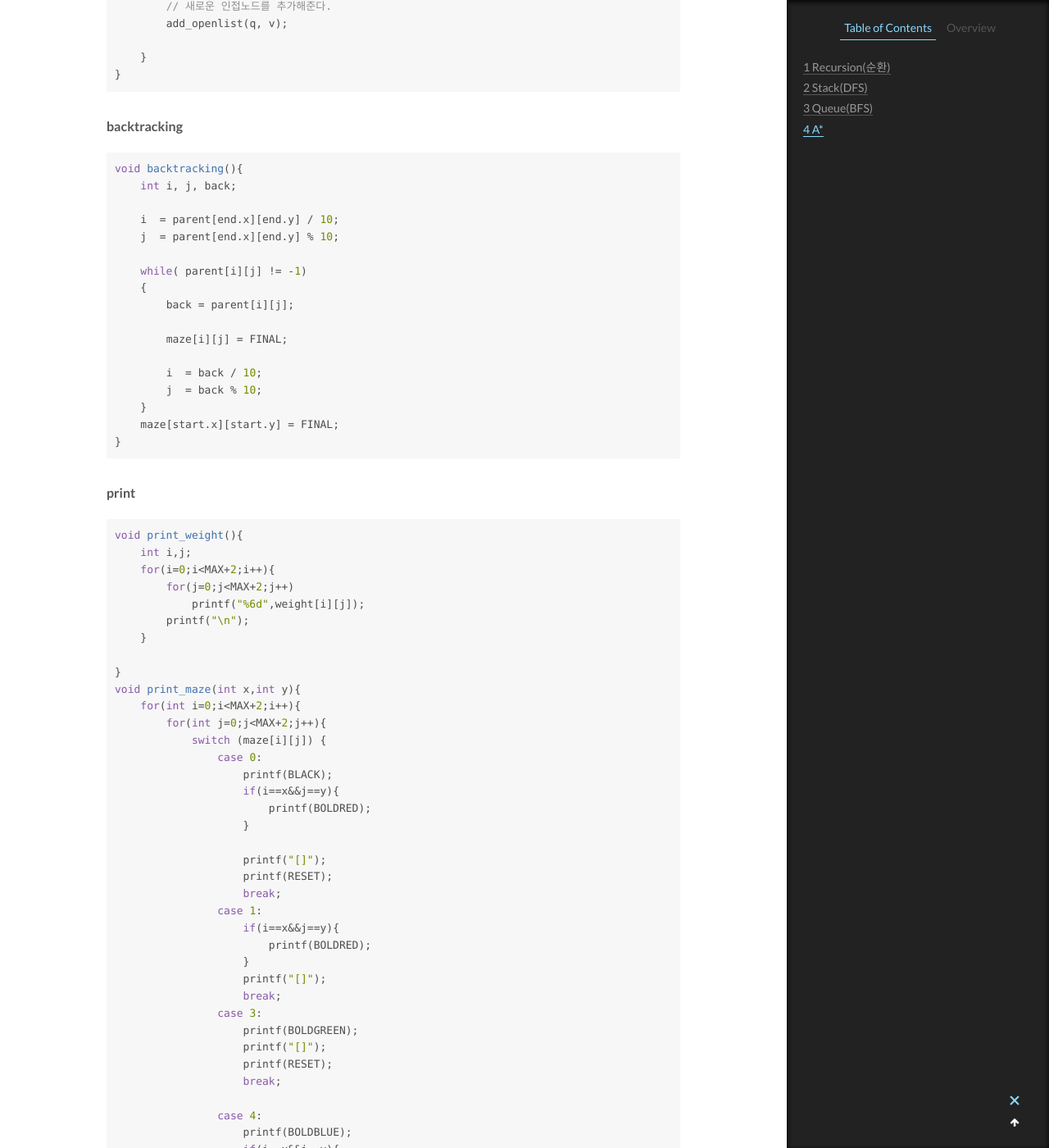
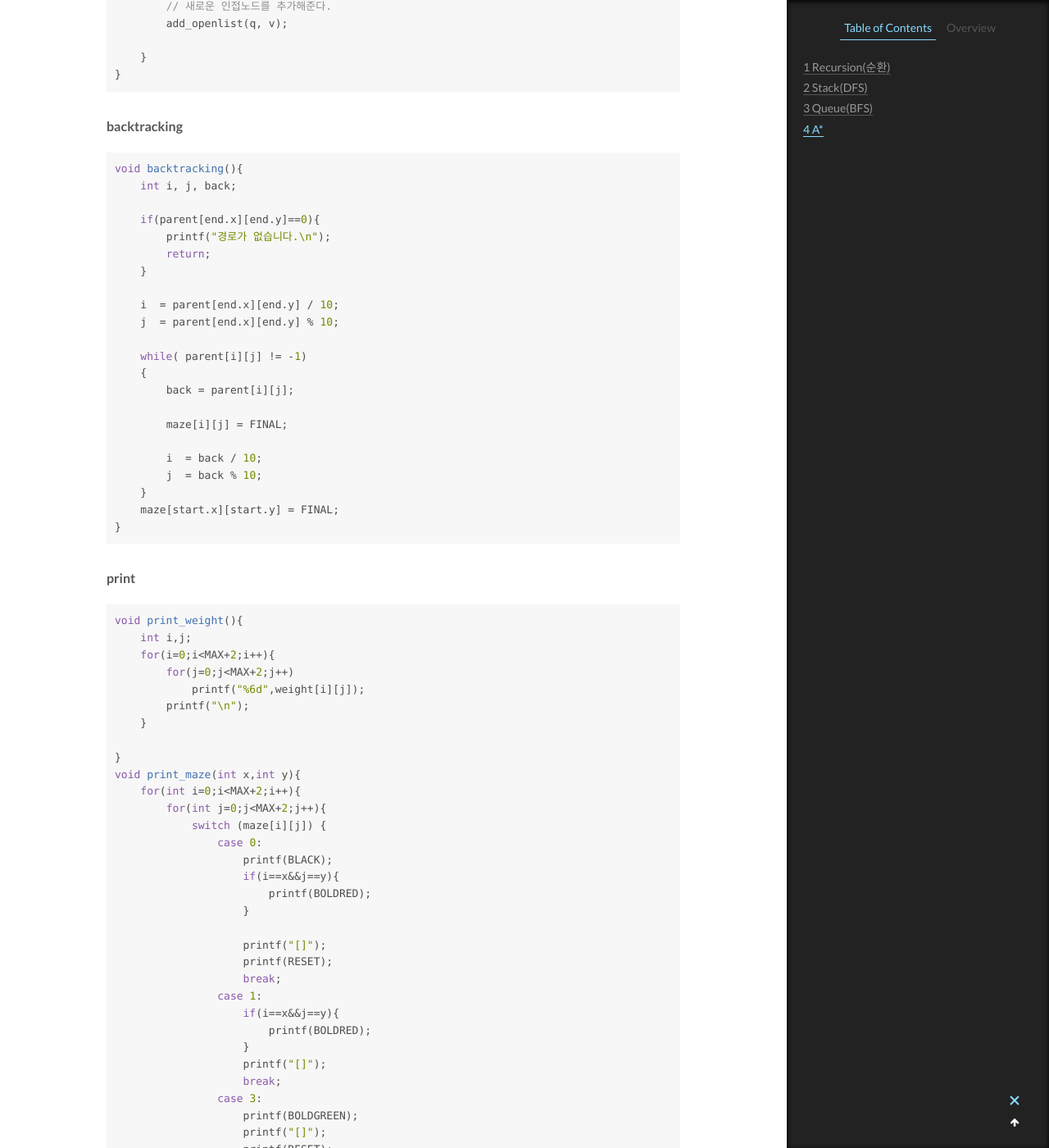
Before and after one commit to dh00023/dh00023.github.io, a Jekyll site: the page built from _posts/2018-05-19-algorithm-maze.md, in a window 1280 px wide and 1400 px high, scrolled down 20637 px. Shown: the whole window at 82% size. Built offline with Jekyll 4.4.1, drawn with Linux system fonts in a browser that asks for light colours.

Commit message:
astar최종

```diff
--- a/_posts/2018-05-19-algorithm-maze.md
+++ b/_posts/2018-05-19-algorithm-maze.md
@@ -1004,6 +1004,11 @@ void astar(Vertex s,Vertex e){
 void backtracking(){
     int i, j, back;
 
+    if(parent[end.x][end.y]==0){
+        printf("경로가 없습니다.\n");
+        return;
+    }
+
     i  = parent[end.x][end.y] / 10;
     j  = parent[end.x][end.y] % 10;
 
```
